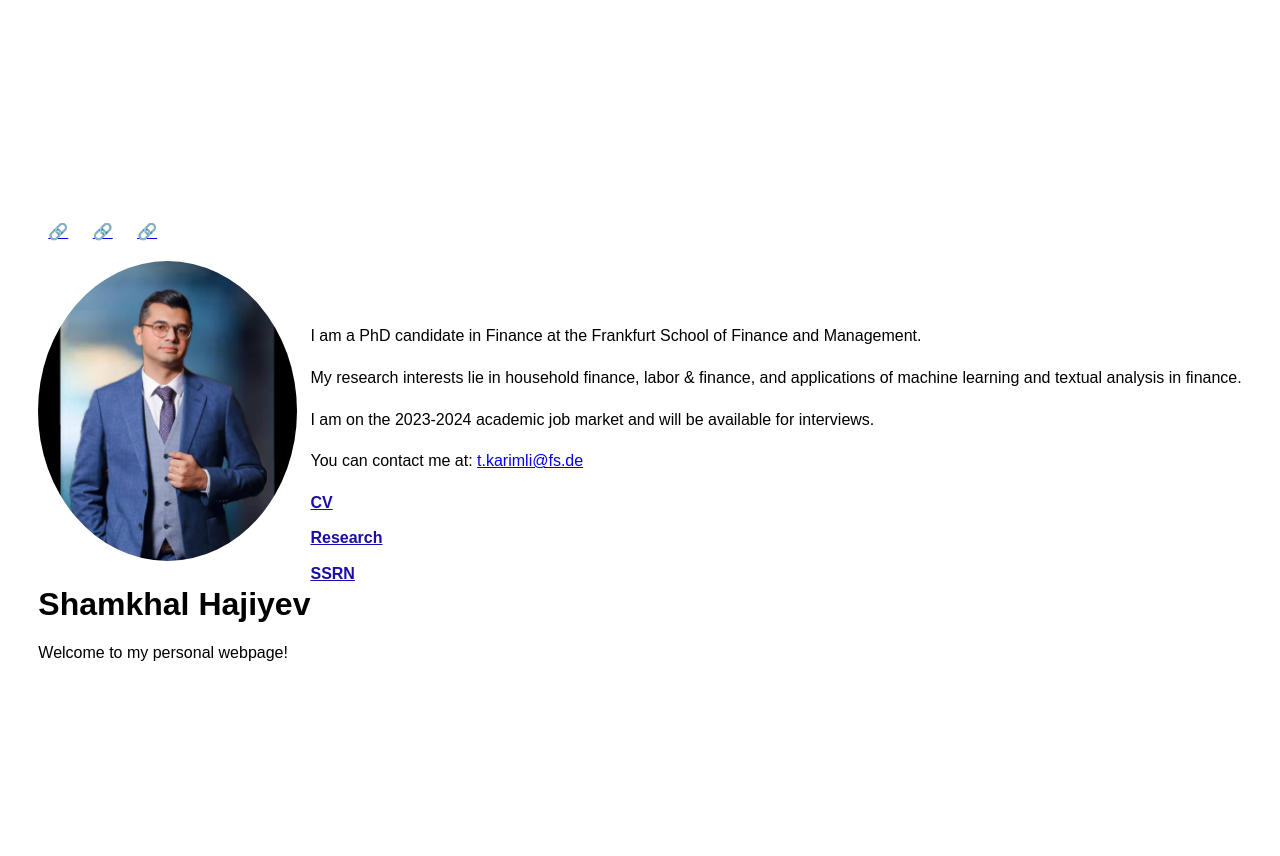
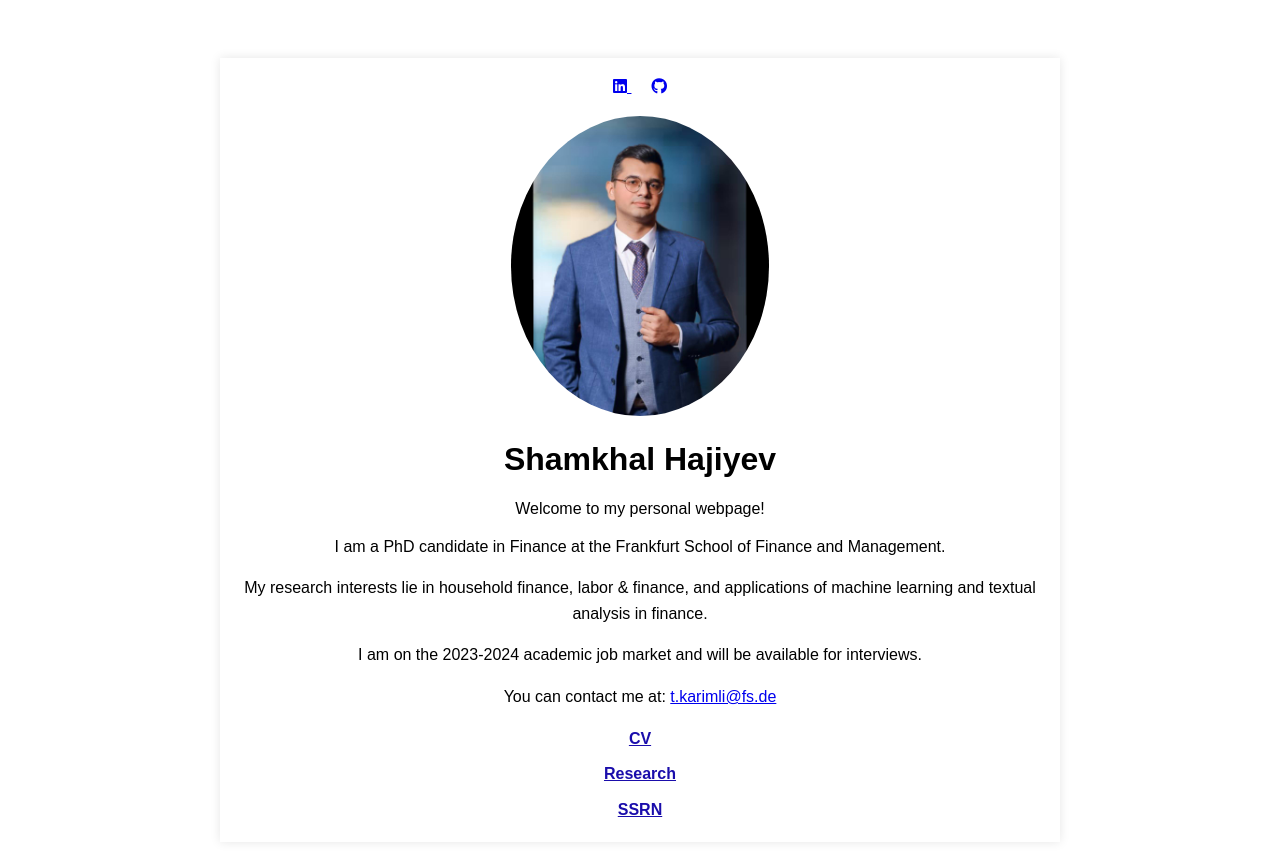
Before and after one commit to ShamkhalHajiyev/shamkhalhajiyev.github.io, a Jekyll site: the page built from README.md, in a window 1280 px wide. Shown: the top 856 px of the page. Built offline with Jekyll 4.4.1, drawn with Linux system fonts in a browser that asks for light colours; nearby versions of some CDN libraries; our own code applies the rules of GitHub Pages for plain Markdown files.

Commit message:
Update default.html

```diff
--- a/_layouts/default.html
+++ b/_layouts/default.html
@@ -5,14 +5,19 @@
     <meta name="viewport" content="width=device-width, initial-scale=1.0">
     <title>Shamkhal Hajiyev Personal Webpage</title>
     <link rel="stylesheet" href="/assets/css/style.css">
+    <link rel="stylesheet" href="https://cdnjs.cloudflare.com/ajax/libs/font-awesome/6.1.1/css/all.min.css">
 </head>
 <body>
+    <div class="container">
         <header>
             <div class="social-links">
-            <!-- Add your social links here -->
-            <a href="#">🔗</a>
-            <a href="#">🔗</a>
-            <a href="#">🔗</a>
+                <a href="https://www.linkedin.com/in/yourusername" target="_blank" title="LinkedIn">
+                    <i class="fab fa-linkedin"></i>
+                </a>
+                <a href="https://github.com/yourusername" target="_blank" title="GitHub">
+                    <i class="fab fa-github"></i>
+                </a>
+                <!-- Add other social links here -->
             </div>
             <img src="/assets/img/ProfilePhoto.jpg" alt="Shamkhal Hajiyev" class="profile-picture">
             <h1>Shamkhal Hajiyev</h1>
```
Lines whose indentation alone changed are shown as unchanged.
